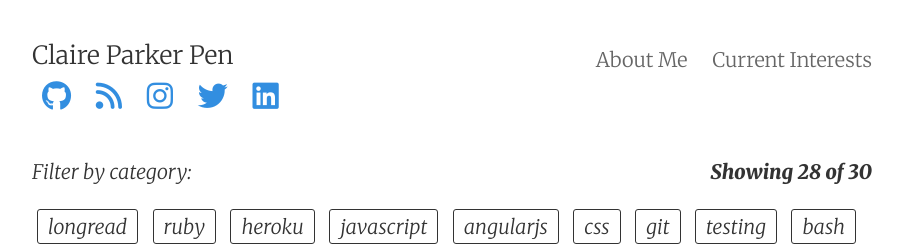
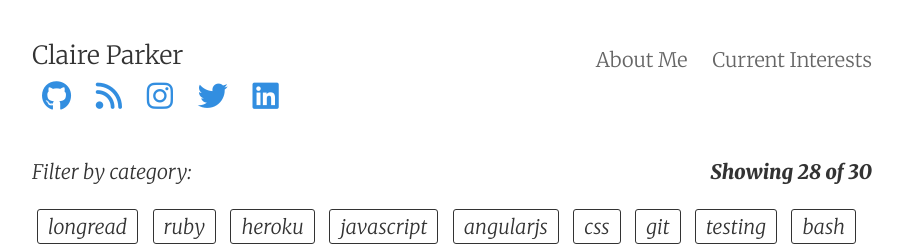
Before and after one commit to claire-codes/blog-com, a Jekyll site: the page built from index.html, in a window 1280 px wide and 900 px high. Shown: the top 246 px of the window, without its empty margins (188-1091 px from the left). Built offline with Jekyll 4.4.1, drawn with Linux system fonts in a browser that asks for light colours; nearby versions of some CDN libraries.

Commit message:
:seven: Update url references;

```diff
--- a/_config.yml
+++ b/_config.yml
@@ -1,10 +1,10 @@
 # Site settings
-title: Claire Parker Pen
+title: Claire Parker
 email: claire.parker87@gmail.com
 description: Adventures in JavaScript web development
 author: Claire Parker
 baseurl: "" # the subpath of your site, e.g. /blog/
-url: "http://www.claireparker-pen.com" # the base hostname & protocol for your site
+url: "http://www.claireparker.co.uk" # the base hostname & protocol for your site
 date_format: "%b %-d, %Y"
 twitter_username: claireparkerpen
 github_username:  claireparker
```
Also changed, not shown: README.md.
